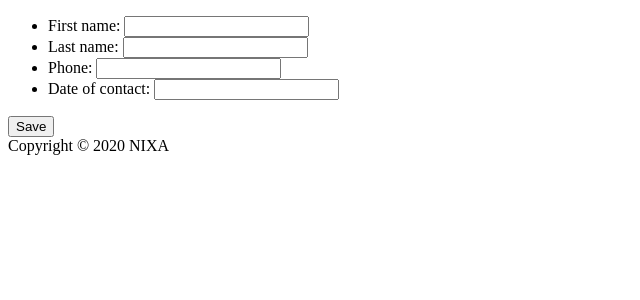
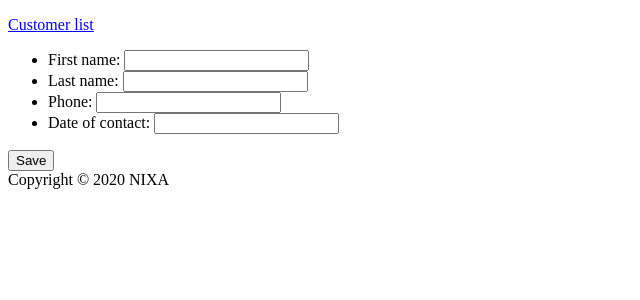
Before and after one commit to ekoka/cmanager, a Django app: page /customers/add in a window 1280 px wide. Shown: the top 300 px of the page, without its empty margins (0-640 px from the left). Run offline with Django 3.2, Linux system fonts and the light colour scheme.

Commit message:
Edit and save a customer
- fix `add_customer` view.
- remove the `submitted` flag.

```diff
--- a/customers/templates/customers/addform.html
+++ b/customers/templates/customers/addform.html
@@ -1,7 +1,8 @@
 {% extends 'customers/base.html' %}
 
 {% block content %}
-<form action="{% url "customers:add_customer"%}?submitted={{submitted}}" method="post" novalidate>
+<p><a href="{%url 'customers:list_customers'%}">Customer list</a></p>
+<form action="{% url "customers:add_customer"%}" method="post" novalidate>
     {% csrf_token %}
     <ul>
         {{ cf.as_ul }}
--- a/customers/templates/customers/editform.html
+++ b/customers/templates/customers/editform.html
@@ -1,7 +1,8 @@
 {% extends 'customers/base.html' %}
 
 {% block content %}
-<form action="{% url "customers:edit_customer" customer_id=customer.id%}?submitted={{submitted}}" method="post" novalidate>
+<p><a href="{%url 'customers:list_customers'%}">Customer list</a></p>
+<form action="{% url "customers:edit_customer" customer_id=customer.id%}" method="post" novalidate>
     {% csrf_token %}
     <ul>
         {{ cf.as_ul }}
--- a/customers/views.py
+++ b/customers/views.py
@@ -13,7 +13,6 @@ def list_customers(request):
     })
 
 def add_customer(request):
-    submitted = True if 'submitted' in request.GET else False
     if request.method=='POST':
         cf = CustomerForm(request.POST)
         if cf.is_valid():
@@ -21,14 +20,12 @@ def add_customer(request):
             return redirect(reverse('customers:list_customers'))
         return render(request, 'customers/addform.html', {
             'cf':cf,
-            'submitted': submitted,
         })
 
     if request.method=='GET':
         cf = CustomerForm()
         return render(request, 'customers/addform.html', {
             'cf': cf,
-            'submitted': submitted,
         })
     # TODO: a better date widget in the template
     # TODO: handle methods not allowed
@@ -39,7 +36,6 @@ def edit_customer(request, customer_id):
     except Customer.DoesNotExist:
         return notfound(request)
 
-    submitted = True if 'submitted' in request.GET else False
     if request.method=='POST':
         # handle delete
         if 'delete' in request.POST:
@@ -47,7 +43,17 @@ def edit_customer(request, customer_id):
             return redirect(reverse('customers:list_customers'))
 
         # populate customer record and try to save
-        ...
+        if 'save' in request.POST:
+            cf = CustomerForm(request.POST, instance=customer)
+            if cf.is_valid():
+                cf.save()
+                return redirect(
+                    reverse('customers:edit_customer', args=(customer.id,)))
+            return render('customers:editform.html', {
+                'customer': customer,
+                'cf': cf,
+            })
+
         # else redirect
 
     if request.method=='GET':
@@ -55,9 +61,14 @@ def edit_customer(request, customer_id):
         return render(request, 'customers/editform.html', {
             'customer':customer,
             'cf': cf,
-            'submitted': submitted,
         })
     # TODO: handle methods not allowed
+    return notfound(request)
 
 def notfound(request):
     return render(request, 'customers/notfound.html')
+
+def save_form(cf, redirect_url=None):
+    cf.save()
+    if redirect is not None:
+        return render(request, redirect_url)
```
